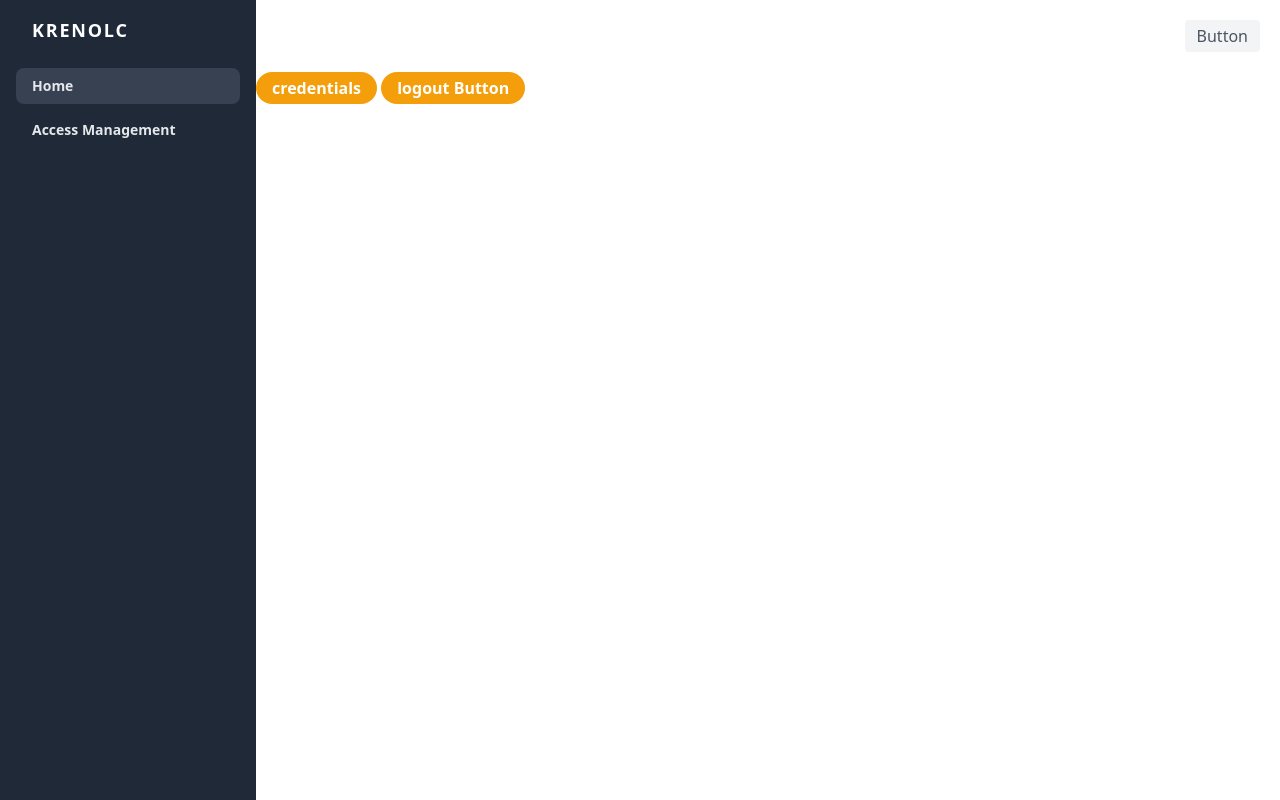
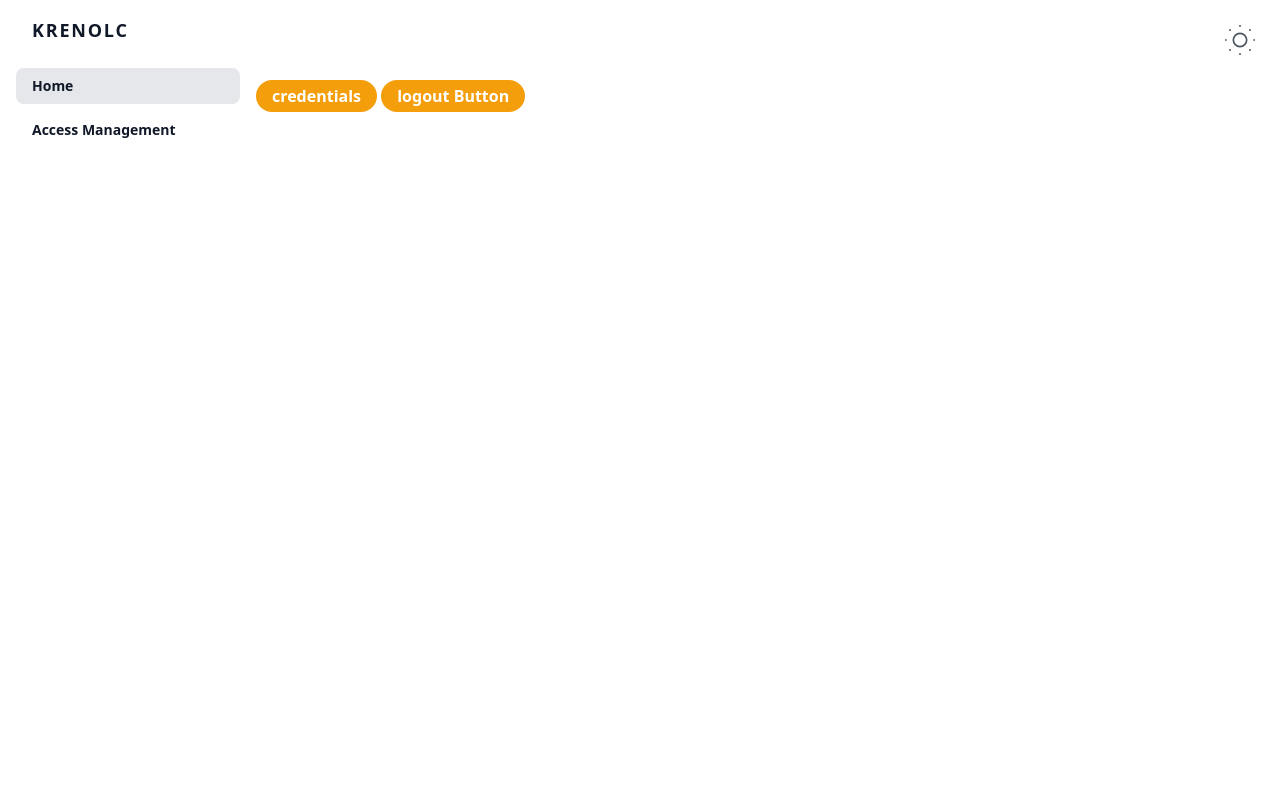
Before and after one commit to hrz8/krenolc, a Svelte app in the folder dessert/: page / in a window 1280 px wide. Built offline with nearby package versions, Linux system fonts and the light colour scheme.

Commit message:
add darkmode toggle 🌗

```diff
--- a/dessert/src/App.svelte
+++ b/dessert/src/App.svelte
@@ -1,6 +1,8 @@
 <script lang="ts">
   import { onMount } from 'svelte'
   import Router from 'svelte-spa-router'
+
+  import { darkMode as darkModeStore } from './stores/util'
 
   import Tailwind from './lib/Tailwind.svelte'
   import routes from './routes'
@@ -23,7 +25,7 @@
 
 <Tailwind />
 
-<div class="dark md:flex flex-col md:flex-row md:min-h-screen w-full">
+<div class="{$darkModeStore ? 'dark' : '' } md:flex flex-col md:flex-row md:min-h-screen w-full">
   <Sidebar />
 
   <div class="flex-auto">
--- a/dessert/src/components/Navbar.svelte
+++ b/dessert/src/components/Navbar.svelte
@@ -1,16 +1,46 @@
 <script>
-  import { link } from 'svelte-spa-router'
+  import { darkMode as darkModeStore } from '../stores/util'
+
+  function toggleDarkMode() {
+    darkModeStore.update(v => !v)
+  }
 </script>
 
 
 <header class="text-gray-600 body-font">
   <div class="container mx-auto flex flex-row p-5 justify-end">
-    <button class="bg-gray-100 border-0 py-1 px-3 focus:outline-none hover:bg-gray-200 rounded text-base mt-4 md:mt-0">
+
+    <button on:click={toggleDarkMode}>
+      {#if $darkModeStore}
+        <svg class="w-8 h-8 md:w-10 md:h-10" xmlns="http://www.w3.org/2000/svg" fill="none" viewBox="0 0 24 24" stroke="currentColor">
+          <path
+            strokeLinecap="round"
+            strokeLinejoin="round"
+            strokeWidth={2}
+            d="M20.354 15.354A9 9 0 018.646 3.646 9.003 9.003 0 0012 21a9.003 9.003 0 008.354-5.646z"
+          />
+        </svg>
+      {:else}
+        <svg class="w-8 h-8 md:w-10 md:h-10" xmlns="http://www.w3.org/2000/svg" fill="none" viewBox="0 0 24 24" stroke="currentColor">
+          <path
+            strokeLinecap="round"
+            strokeLinejoin="round"
+            strokeWidth={2}
+            d="M12 3v1m0 16v1m9-9h-1M4 12H3m15.364 6.364l-.707-.707M6.343 6.343l-.707-.707m12.728 0l-.707.707M6.343 17.657l-.707.707M16 12a4 4 0 11-8 0 4 4 0 018 0z"
+          />
+        </svg>
+      {/if}
+    </button>
+
+    <!-- <button class="bg-gray-100 border-0 py-1 px-3 focus:outline-none hover:bg-gray-200 rounded text-base mt-4 md:mt-0">
       Button
-    </button>
+    </button> -->
   </div>
 </header>
 
 <style>
-
+  input:checked ~ .dot {
+    transform: translateX(100%);
+    background-color: #fff;
+  }
 </style>
--- /dev/null
+++ b/dessert/src/stores/util.ts
@@ -0,0 +1,3 @@
+import { writable } from 'svelte/store'
+
+export const darkMode = writable(false)
```
